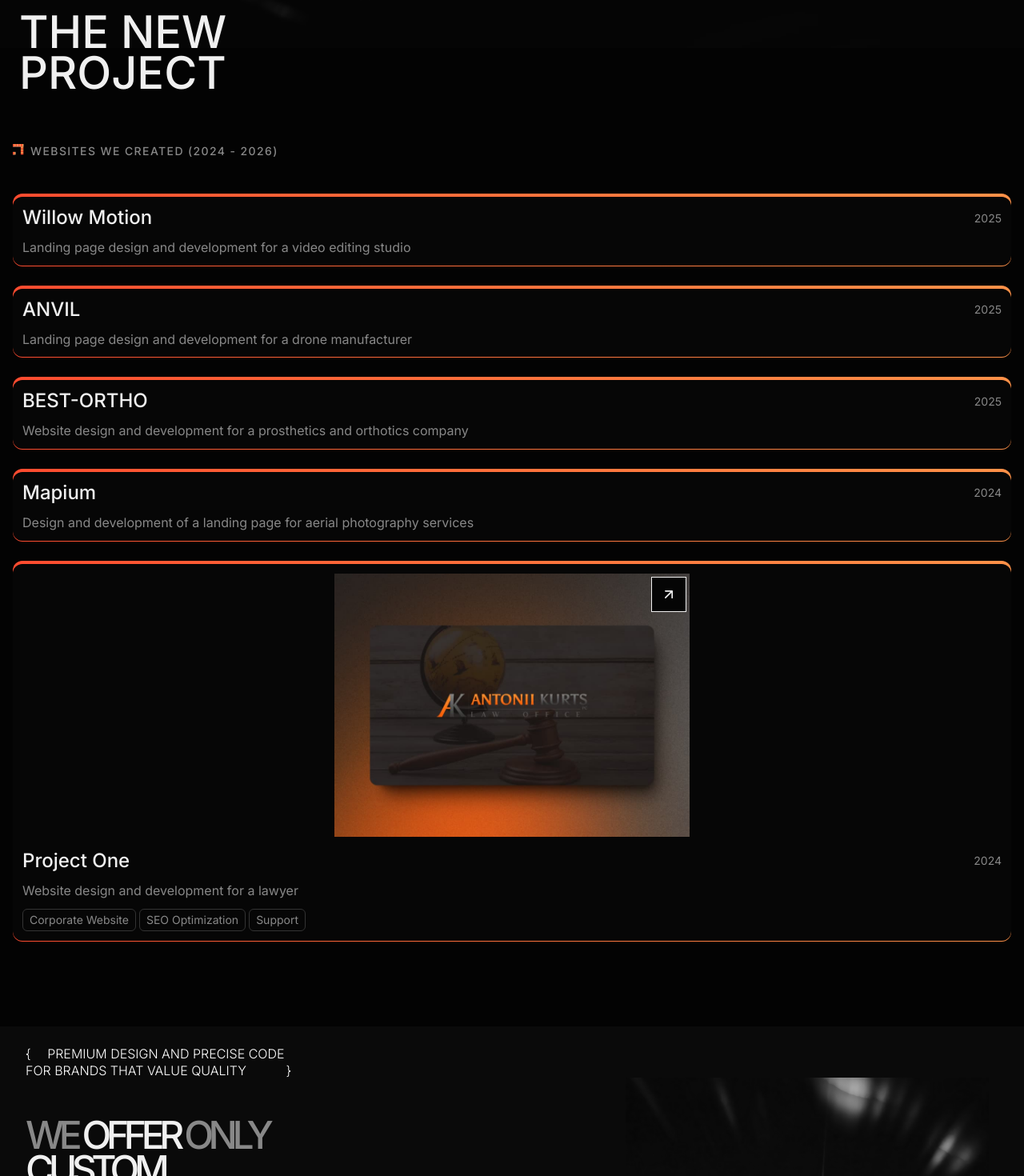
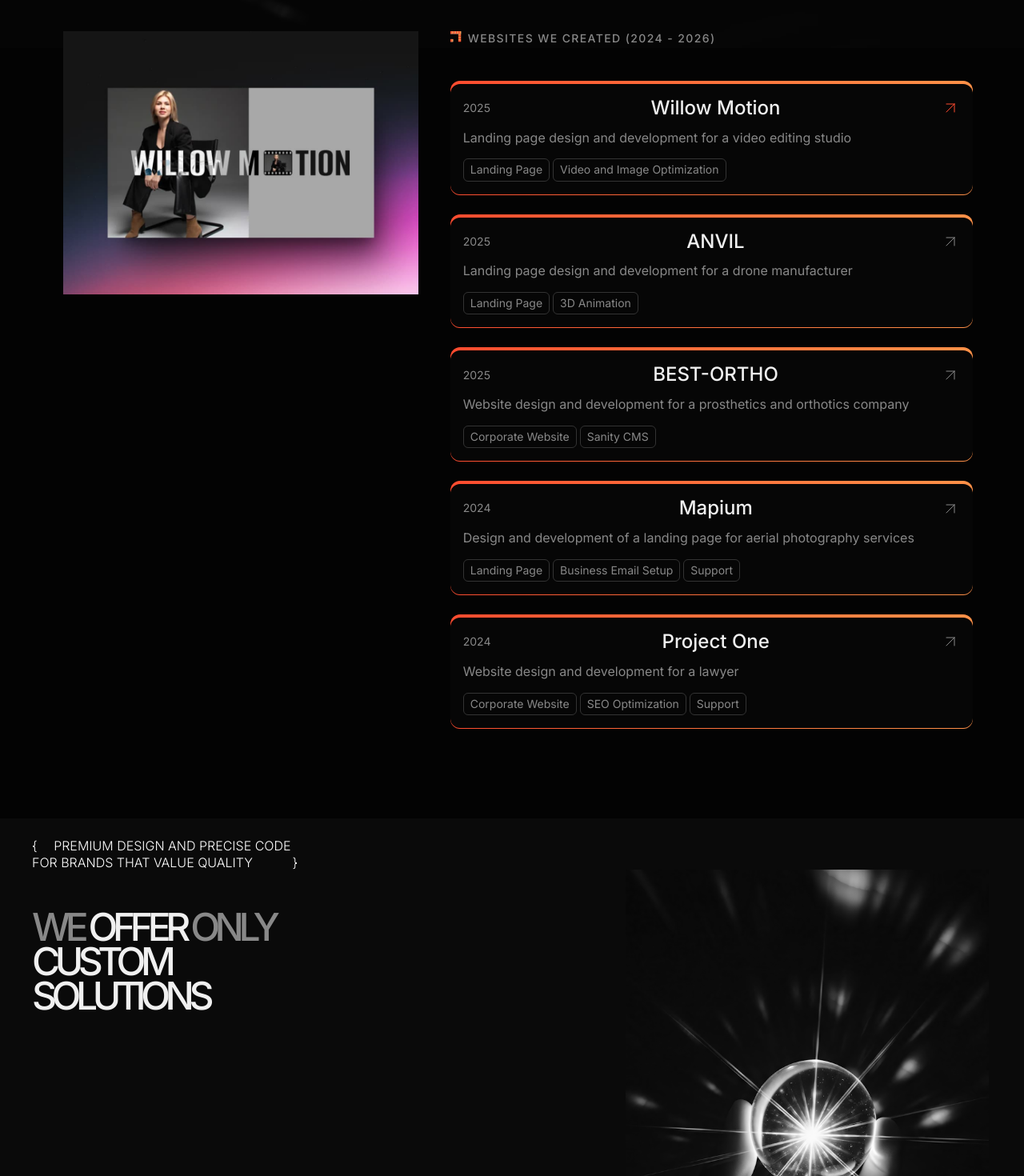
Before and after one commit to IraMira333/dezdevteam, a Next.js app: page /en in a window 1280 px wide. Shown: the part 740-2210 px from the top of the page at 80% size. Built offline with nearby package versions, Linux system fonts and the light colour scheme; grey boxes are pictures that could not be loaded.

Commit message:
Updated Hero

```diff
--- a/src/app/[locale]/globals.css
+++ b/src/app/[locale]/globals.css
@@ -12,6 +12,7 @@
   --color-grey88: #888888;
   --color-grey33: #333333;
   --color-greyd9: #d9d9d9;
+  --color-accent: #ff4b2f;
 
   /* 📱 Breakpoints */
   --breakpoint-tab: 768px;
@@ -20,7 +21,6 @@
 
   /* 🪞 Тіні */
   --shadow-button: 4px 4px 0 0 var(--color-black);
-  --shadow-button-ivory: 4px 4px 0 0 var(--color-ivory);
 }
 
 body {
@@ -178,7 +178,7 @@ a {
 
 @layer components {
   .casual-container {
-    @apply tab:max-w-full tab:px-8 pc:max-w-360 pc:px-20 mx-auto w-full max-w-130 px-4;
+    @apply tab:max-w-full tab:px-8 prepc:px-10 pc:max-w-360 pc:px-20 mx-auto w-full max-w-130 px-4;
   }
 
   .nopadding-container {
--- a/src/components/main/hero/Hero.tsx
+++ b/src/components/main/hero/Hero.tsx
@@ -15,15 +15,15 @@ export const Hero = () => {
   const projectsDataWithoutNewest = projectsData.slice(1);
 
   return (
-    <section className="nopadding-container mt-14">
-      <div className="tab:flex tab:px-6 tab:mb-16 tab:justify-between prepc:min-h-[calc(100vh-77px)]">
+    <section className="nopadding-container tab:px-6 prepc:px-10 pc:px-20 mt-14">
+      <div className="tab:flex tab:mb-16 prepc:mt-20 pc:mt-26 tab:justify-between">
         <div className="tab:flex tab:px-0 tab:w-[43%] tab:flex-col tab:justify-between tab:mb-0 mb-8 px-4">
           <CustomTitleH1 text={t("title")} className="mb-10" />
           <p className="text-whitef0 text-[56px] leading-[90%] font-medium whitespace-pre-line uppercase">
             {t("text")}
           </p>
         </div>
-        <div className="tab:w-[56%] tab:max-w-157 tab:mb-0 relative mx-auto mb-26.5 w-fit">
+        <div className="tab:w-[56%] tab:max-w-157 tab:mb-0 tab:ml-auto tab:mr-0 relative mx-auto mb-26.5 w-fit">
           <Image
             src={newestProjectData.image}
             alt={newestProjectData[locale as LocaleType].title}
--- /dev/null
+++ b/src/components/main/hero/ProjectImage.tsx
@@ -0,0 +1,23 @@
+import { AnimatePresence, motion } from "framer-motion";
+import Image from "next/image";
+
+export const ProjectImage = ({ image, title }: { image: string; title: string }) => {
+  return (
+    <div className="tab:sticky tab:top-24 tab:block hidden aspect-[326/242] h-fit w-[38vw]">
+      <AnimatePresence mode="wait">
+        <motion.div
+          key={title}
+          initial={{ opacity: 0 }}
+          animate={{ opacity: 1 }}
+          exit={{ opacity: 0 }}
+          transition={{ duration: 0.35 }}
+          className="relative aspect-[326/242] w-full overflow-hidden"
+        >
+          <div className="relative mx-auto mb-4 aspect-326/242 h-auto w-full max-w-111">
+            <Image src={image} alt={title} fill className="object-cover" />
+          </div>{" "}
+        </motion.div>
+      </AnimatePresence>
+    </div>
+  );
+};
--- a/src/components/main/hero/ProjectsList.tsx
+++ b/src/components/main/hero/ProjectsList.tsx
@@ -7,8 +7,10 @@ import { useEffect, useRef, useState } from "react";
 import { LocaleType } from "@/src/types/LocaleTypes";
 
 import { ProjectsDataType } from "../../assets/projectsData";
+import { IconArrow } from "../../shared/icons/IconArrow";
 import { IconBullet } from "../../shared/icons/IconBullet";
 import { MaskLink } from "../../shared/MaskLink";
+import { ProjectImage } from "./ProjectImage";
 
 export const ProjectsList = ({
   list,
@@ -29,7 +31,9 @@ export const ProjectsList = ({
       ticking = true;
 
       requestAnimationFrame(() => {
-        const triggerLine = window.innerHeight * 0.35;
+        const isTablet = window.innerWidth >= 768;
+
+        const triggerLine = isTablet ? 220 : window.innerHeight * 0.35;
         let newIndex = 0;
 
         itemRefs.current.forEach((el, index) => {
@@ -52,9 +56,12 @@ export const ProjectsList = ({
 
     return () => window.removeEventListener("scroll", handleScroll);
   }, []);
+  const activeProject = list[activeIndex];
 
   return (
-    <div className="mb-26.5 px-4">
+    <div className="tab:flex tab:justify-between tab:pl-6 pc:pl-20">
+      <ProjectImage title={activeProject.en.title} image={activeProject.image} />
+      <div className="tab:w-[61%] tab:px-6 pc:pr-20 tab:mb-28 relative mb-26.5 px-4">
         <h2 className="text-grey88 mb-11 flex gap-2 leading-[130%] font-medium tracking-[1.4px] uppercase">
           <IconBullet className="h-3.5 w-3.5" />
           {t("ourProjects", { year: new Date().getFullYear() })}
@@ -73,7 +80,7 @@ export const ProjectsList = ({
                 transition={{ duration: 0.5, ease: [0.25, 0.1, 0.25, 1] }}
                 className="flex min-w-full flex-col gap-4 rounded-xl bg-linear-to-r from-[#FF4B2F] to-[#FF9148] pt-1 pb-px"
               >
-              <div className="bg-black06 rounded-xl p-3">
+                <div className="bg-black06 tab:p-4 rounded-xl p-3">
                   <AnimatePresence initial={false}>
                     {isActive && (
                       <motion.div
@@ -82,7 +89,7 @@ export const ProjectsList = ({
                         animate={{ opacity: 1, scale: 1 }}
                         exit={{ opacity: 0, scale: 0.98 }}
                         transition={{ duration: 0.4 }}
-                      className="relative overflow-hidden"
+                        className="tab:hidden relative overflow-hidden"
                       >
                         <div className="relative mx-auto mb-4 aspect-326/242 h-auto w-full max-w-111">
                           <Image
@@ -102,7 +109,8 @@ export const ProjectsList = ({
                     )}
                   </AnimatePresence>
 
-                <div className="mb-3 flex items-center justify-between gap-4">
+                  <div className="tab:flex-row-reverse mb-3 flex items-center justify-between gap-4">
+                    <IconArrow className={`tab:block hidden ${isActive ? "text-accent" : ""}`} />
                     <h3 className="text-whitef0 text-2xl leading-[120%] font-medium">
                       {project[locale].title}
                     </h3>
@@ -111,7 +119,13 @@ export const ProjectsList = ({
 
                   <div className="">
                     <p className="text-base leading-[130%]">{project[locale].services}</p>
-
+                    <ul className="tab:flex tab:gap-1 mt-4 hidden">
+                      {project[locale].details.map((d) => (
+                        <li key={d} className="border-grey33 w-fit rounded-md border px-2 py-1">
+                          {d}
+                        </li>
+                      ))}
+                    </ul>
                     <AnimatePresence>
                       {isActive && (
                         <motion.ul
@@ -119,7 +133,7 @@ export const ProjectsList = ({
                           initial={{ opacity: 0, x: 20 }}
                           animate={{ opacity: 1, x: 0 }}
                           exit={{ opacity: 0, x: 20 }}
-                        className="mt-3 flex flex-wrap gap-1"
+                          className="tab:hidden mt-3 flex flex-wrap gap-1"
                         >
                           {project[locale].details.map((d) => (
                             <li key={d} className="border-grey33 w-fit rounded-md border px-2 py-1">
@@ -136,5 +150,6 @@ export const ProjectsList = ({
           })}
         </ul>
       </div>
+    </div>
   );
 };
```
Lines whose indentation alone changed are shown as unchanged.
